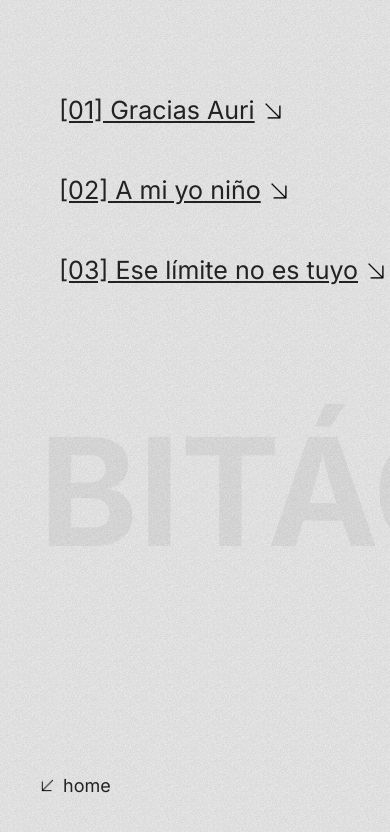
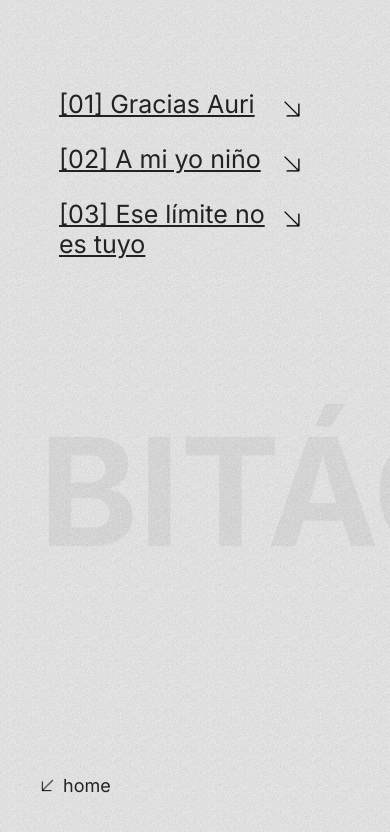
Before and after one commit to vicentegarcya/vicentegarcya-web, a React (Create React App) app: page /bitacora in a window 390 px wide. Shown: the top 832 px of the page. Built offline with nearby package versions, Linux system fonts and the light colour scheme.

Commit message:
solve post3 errors

```diff
--- a/src/Bitacora.css
+++ b/src/Bitacora.css
@@ -17,14 +17,12 @@
 
 .posts {
   margin-left: 60px;
-  margin-top: -5vw;
 }
 
 .post {
-  align-items: center;
+  align-items: flex-start;
   display: flex;
   flex-direction: row;
-  text-decoration: underline;
   width: fit-content;
   position: relative;
 }
@@ -34,14 +32,16 @@
   font-weight: 500;
 }
 
-.post > p {
+.post p {
+  margin-block-start: 0;
   margin-right: 8px;
   font-size: 25px;
+  text-decoration: underline;
 }
 
 .post img {
   width: 20px;
-  margin-top: 3px;
+  margin-top: 10px;
   transform: rotate(90deg);
   aspect-ratio: 1/1;
 }
@@ -59,4 +59,8 @@
   .posts {
     margin-left: 20px;
   }
+
+  .post p {
+    width: 55vw;
+  }
 }
--- a/src/posts/Post3.js
+++ b/src/posts/Post3.js
@@ -33,7 +33,7 @@ function Post3() {
     <div className="postPage">
       <ProgressBar progress={scrollTop} />
       <h1 className="title">Ese límite no es tuyo</h1>
-      <section progress={scrollTop} className="content">
+      <section progress={scrollTop} className={"content post3"}>
         <p>
           Un buen día se te ilumina el alma y despiertas. Bueno, varios días
           para serte sincero.
--- a/src/posts/postPage.css
+++ b/src/posts/postPage.css
@@ -12,6 +12,10 @@
   margin-top: 340px;
   margin-left: 8vw;
   padding-bottom: 300px;
+}
+
+.postPage .content.post3 {
+  margin-top: 500px;
 }
 
 .postPage .content p {
@@ -40,6 +44,10 @@
     padding-bottom: 200px;
   }
 
+  .postPage .content.post3 {
+    margin-top: 340px;
+  }
+
   .postPage .content p {
     font-size: 15px;
     position: relative;
```
